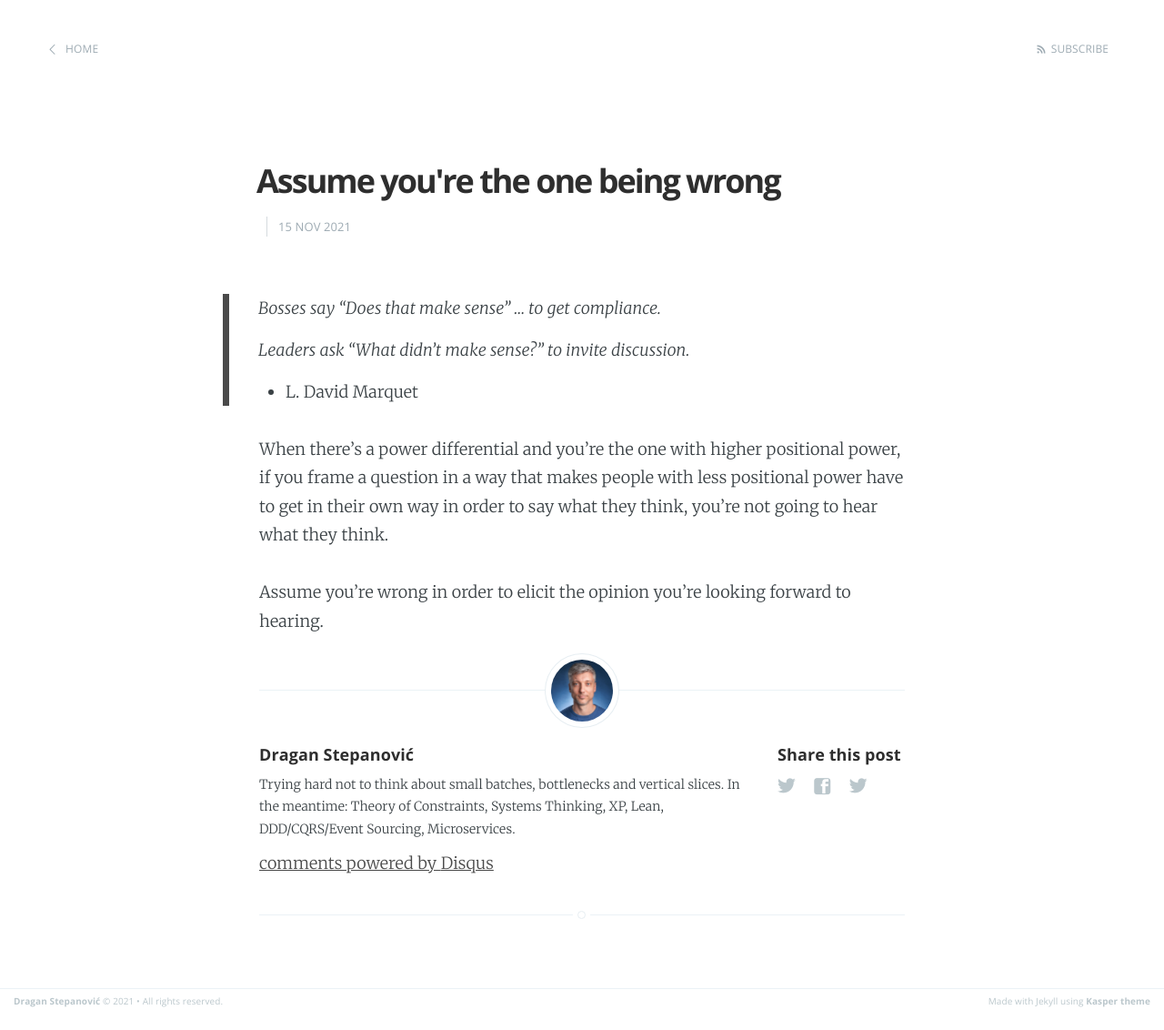
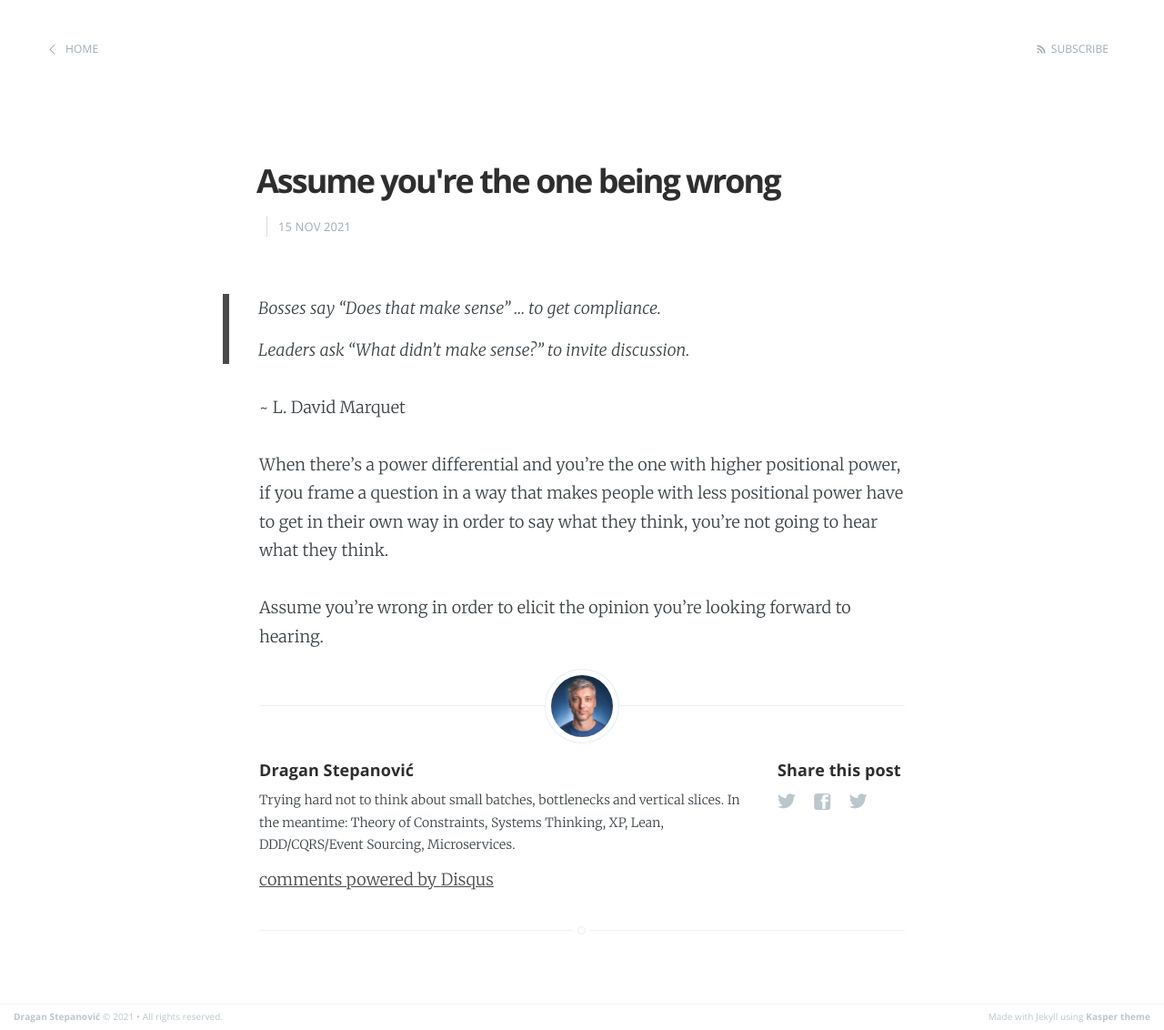
Before and after one commit to dragan-stepanovic/dragan-stepanovic.github.io, a Jekyll site: the page built from _posts/2021-11-15-assume-you-are-wrong.md, in a window 1280 px wide. Shown: the whole page at 91% size. Built offline with Jekyll 4.4.1, drawn with Linux system fonts in a browser that asks for light colours; our own code applies the rules of GitHub Pages for plain Markdown files; comment, search, counter and statistics services are not loaded.

```diff
--- a/_posts/2021-11-15-assume-you-are-wrong.md
+++ b/_posts/2021-11-15-assume-you-are-wrong.md
@@ -5,8 +5,8 @@ title: Assume you're the one being wrong
 >Bosses say "Does that make sense" … to get compliance.
 >
 >Leaders ask "What didn't make sense?" to invite discussion.
->
->- L. David Marquet
+
+~ L. David Marquet
 
 
 When there's a power differential and you're the one with higher positional power, if you frame a question in a way that makes people with less positional power have to get in their own way in order to say what they think, you're not going to hear what they think.
```
